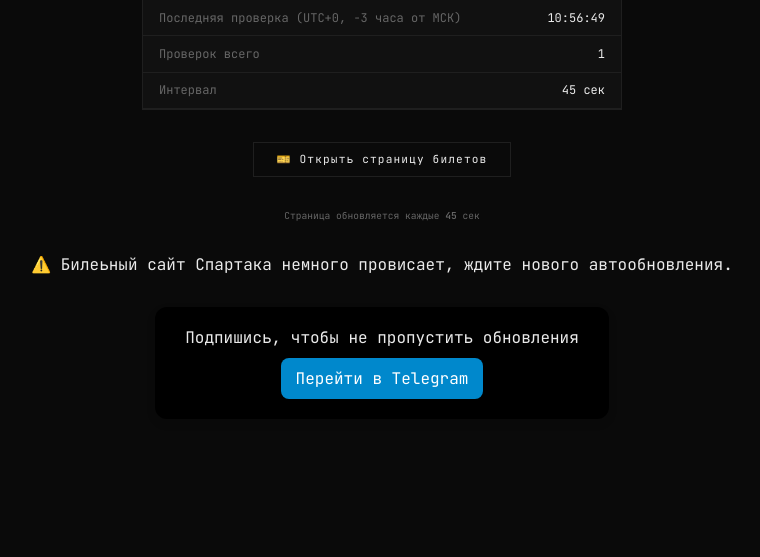
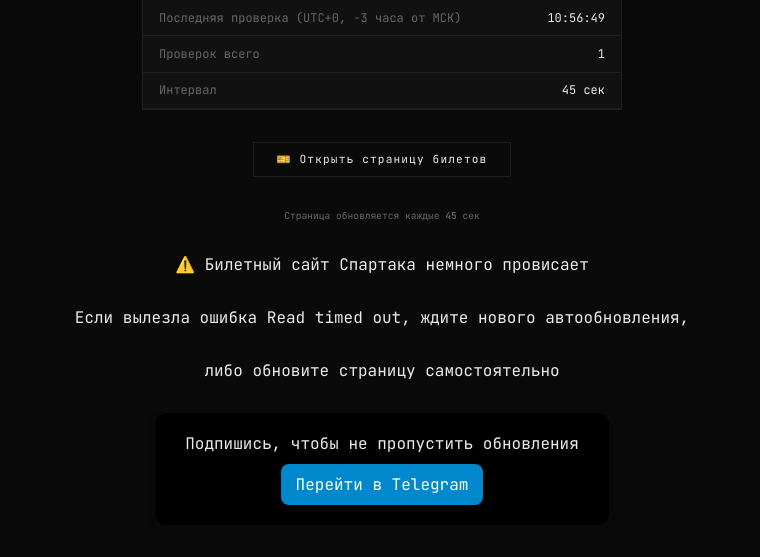
Before and after one commit to vaqqqz/cska-tickets, a Flask app: page / in a window 1280 px wide. Shown: the part 437-994 px from the top of the page, without its empty margins (258-1018 px from the left). Before the commit the page ends 836 px from the top, so only its background shows below. Run offline with Flask 3, Linux system fonts and the light colour scheme; data that the repository does not hold is empty.

Commit message:
Update index.html

```diff
--- a/templates/index.html
+++ b/templates/index.html
@@ -62,7 +62,9 @@
 
     <p class="refresh-note">Страница обновляется каждые <strong>{{ interval }}</strong> сек</p>
 
-    <p>⚠️ Билеьный сайт Спартака немного провисает, ждите нового автообновления.</p>
+    <p>⚠️ Билетный сайт Спартака немного провисает</p>
+    <p>Если вылезла ошибка Read timed out, ждите нового автообновления,</p>
+    <p>либо обновите страницу самостоятельно</p>
 
     <div class="box">
     <p>Подпишись, чтобы не пропустить обновления</p>
```
